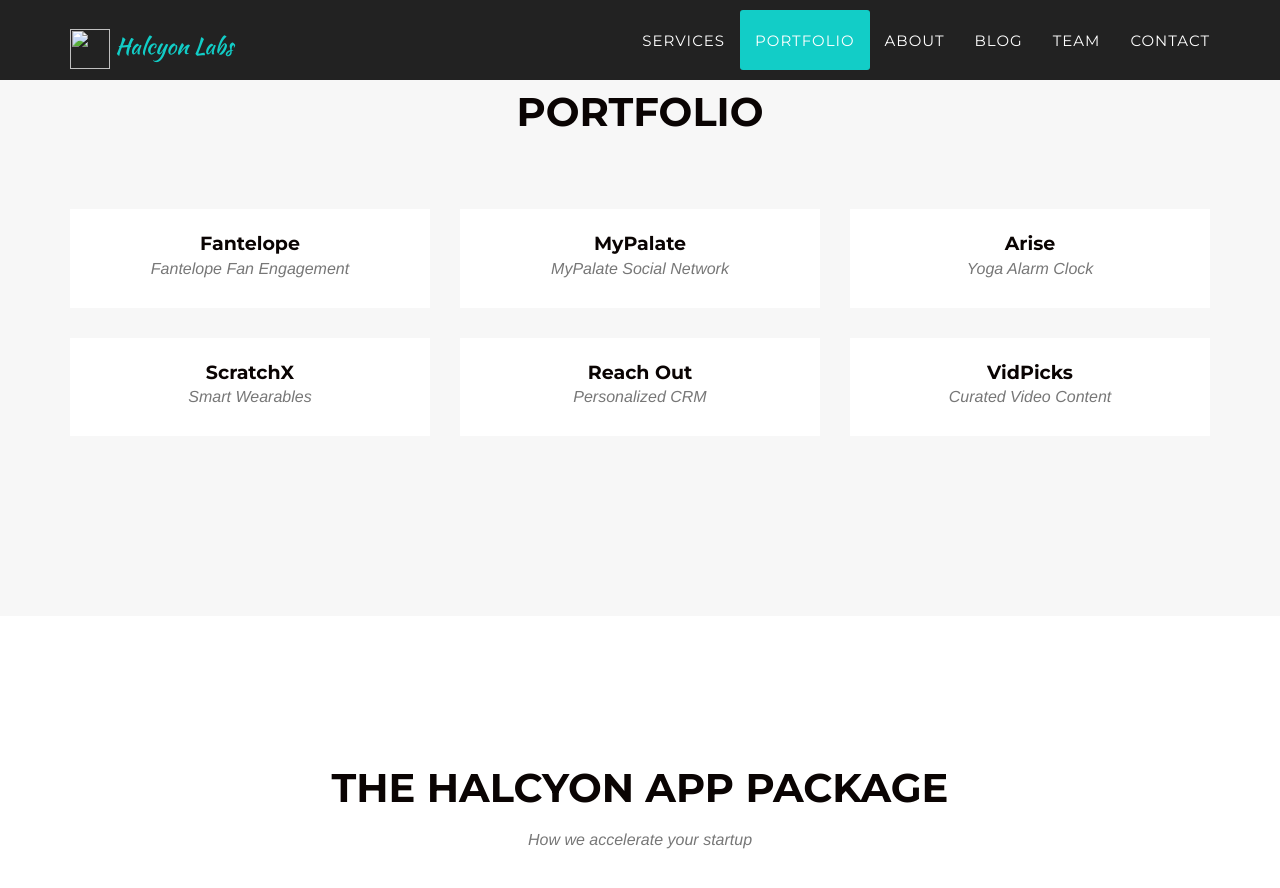
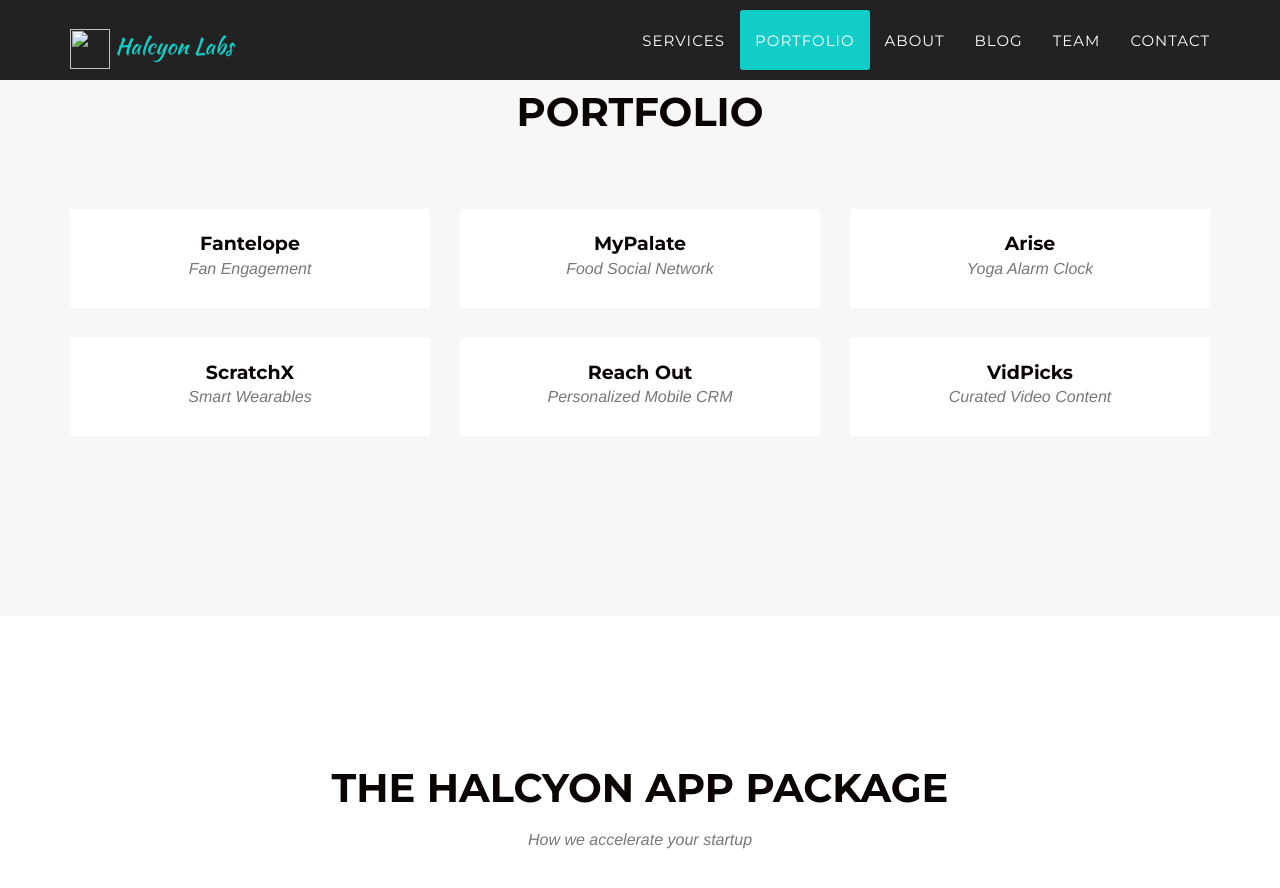
Before and after one commit to halcyon-labs/halcyon-labs.github.io, a Jekyll site: the page built from _posts/2016-7-01-project-5.markdown, in a window 1280 px wide and 900 px high, scrolled down 1506 px. Shown: the top 888 px of the window. Built offline with Jekyll 4.4.1, drawn with Linux system fonts in a browser that asks for light colours; some web fonts are replaced; some of the changed text lies outside the part shown.

Commit message:
changed headline, updated project descriptions

```diff
--- a/_includes/header.html
+++ b/_includes/header.html
@@ -32,7 +32,7 @@
                         <a class="page-scroll" href="#about">About</a>
                     </li>
                     <li>
-                        <a class="page-scroll" href="/blog">Blog</a>
+                        <a class="page-scroll" href="https://halcyon-labs.github.io/blog/">Blog</a>
                     </li>
                     <li>
                         <a class="page-scroll" href="#team">Team</a>
@@ -53,7 +53,7 @@
         <div class="container">
             <div class="intro-text">
                 <div class="intro-lead-in">Welcome To Halcyon Labs!</div>
-                <div class="intro-heading">It's Nice To Meet You</div>
+                <div class="intro-heading">Build The Future With Us</div>
                 <a href="#services" class="page-scroll btn btn-xl">Tell Me More</a>
             </div>
         </div>
--- a/_posts/2015-07-04-project-3.markdown
+++ b/_posts/2015-07-04-project-3.markdown
@@ -1,6 +1,6 @@
 ---
 title: Reach Out
-subtitle: Personalized CRM
+subtitle: Personalized Mobile CRM
 layout: default
 modal-id: 3
 date: 2014-07-15
--- a/_posts/2016-07-02-project-6.markdown
+++ b/_posts/2016-07-02-project-6.markdown
@@ -1,6 +1,6 @@
 ---
 title: Fantelope
-subtitle: Fantelope Fan Engagement
+subtitle: Fan Engagement
 layout: default
 modal-id: 6
 date: 2016-07-02
--- a/_posts/2016-7-01-project-5.markdown
+++ b/_posts/2016-7-01-project-5.markdown
@@ -1,6 +1,6 @@
 ---
 title: MyPalate
-subtitle: MyPalate Social Network
+subtitle: Food Social Network
 layout: default
 modal-id: 5
 date: 2016-07-01
```
